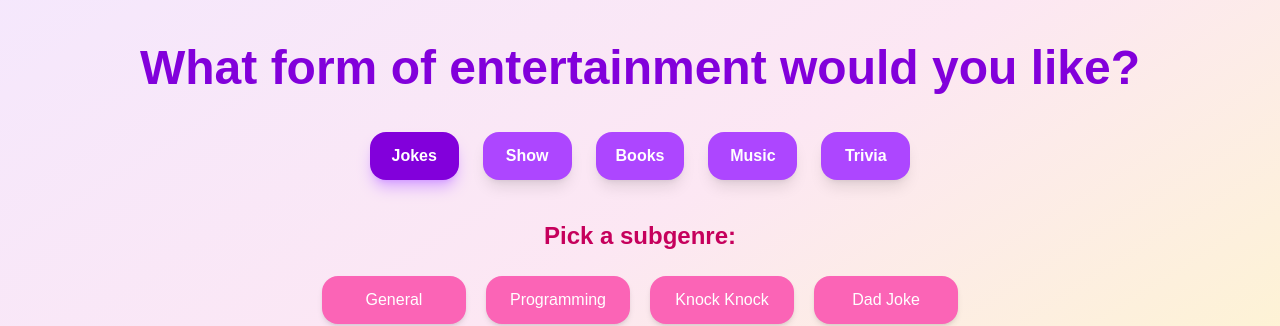
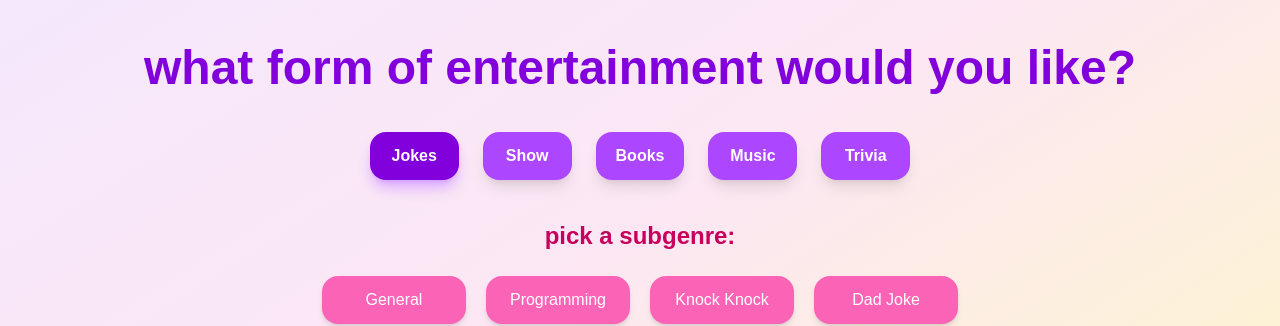
Before and after one commit to nupursol/final-project, a Next.js app: page / in a window 1280 px wide. Both pictures are taken after a click on the button "Jokes". Shown: the part 172-498 px from the top of the page. Built offline with nearby package versions, Linux system fonts and the light colour scheme.

Commit message:
Added comments

```diff
--- a/app/page.tsx
+++ b/app/page.tsx
@@ -1,4 +1,11 @@
-"use client";
+/**
+ *  Final Project Entertainment App
+ *  by Nupur Solanki, Jason Anghad, Kevin Li, Jason Senecharles, Liala Jama
+ *
+ *  This file was collaborative and contributed to by all 5 of us
+ */
+
+"use client"; //client-side component
 import dynamic from "next/dynamic";
 import { useState } from "react";
 import { motion } from "framer-motion";
@@ -8,10 +15,11 @@ import Jokes from "@/components/Jokes";
 import Books from "@/components/Books";
 import Trivia from "@/components/Trivia";
 
-// Dynamic import Lottie (disable SSR)
+// lottie animation so we disable server-side rendering here
 const Lottie = dynamic(() => import("lottie-react"), { ssr: false });
-import animationData from "@/public/lottie/entertainment.json";
+import animationData from "@/public/lottie/entertainment.json"; //animation imported from lottie.com
 
+// entertainment types + subgenres
 const entertainmentOptions = {
     Jokes: ["General", "Programming", "Knock Knock", "Dad Joke"],
     Show: ["Drama", "Romance", "Action", "Comedy", "Crime", "Science-Fiction"],
@@ -21,33 +29,38 @@ const entertainmentOptions = {
 };
 
 export default function HomePage() {
+    // keeps track of which main form (jokes, shows, etc.) is picked
     const [selectedForm, setSelectedForm] = useState<keyof typeof entertainmentOptions | null>(null);
+    // keeps track of which subgenre is picked
     const [selectedSubgenre, setSelectedSubgenre] = useState<string>("");
+
+    // when someone picks a main entertainment form
     const handleFormSelect = (form: keyof typeof entertainmentOptions) => {
         setSelectedForm(form);
-        setSelectedSubgenre("");
+        setSelectedSubgenre(""); // reset subgenre when form changes
     };
+
+    // when someone picks a subgenre
     const handleSubgenreSelect = (sub: string) => {
         setSelectedSubgenre(sub);
     };
+
     return (
         <main className="min-h-screen bg-gradient-to-br from-purple-100 via-pink-100 to-yellow-100 flex flex-col items-center justify-start p-6">
-            {/* 🎬 Fade-in Lottie Animation */}
-            <motion.div initial={{ opacity: 0, scale: 0.8 }} animate={{ opacity: 1, scale: 1 }} transition={{ duration: 1 }}
-                className="mb-8"
-            >
+            {/* lottie animation at the top with fade-in effect */}
+            <motion.div initial={{ opacity: 0, scale: 0.8 }} animate={{ opacity: 1, scale: 1 }} transition={{ duration: 1 }} className="mb-8">
                 <Lottie animationData={animationData} className="w-40 h-40" loop />
             </motion.div>
-            {/* Page Title */}
+
+            {/* main page title */}
             <motion.h1 initial={{ opacity: 0, y: -20 }} animate={{ opacity: 1, y: 0 }} transition={{ duration: 0.8 }}
-                className="text-3xl md:text-5xl font-extrabold mb-10 text-center text-purple-700"
-            >
-                What form of entertainment would you like?
+                       className="text-3xl md:text-5xl font-extrabold mb-10 text-center text-purple-700">
+                what form of entertainment would you like?
             </motion.h1>
-            {/* Form Options */}
+
+            {/* buttons for each form type (jokes, shows, etc.) */}
             <motion.div initial={{ opacity: 0 }} animate={{ opacity: 1 }} transition={{ delay: 0.5 }}
-                className="grid grid-cols-2 md:grid-cols-5 gap-6 mb-10"
-            >
+                        className="grid grid-cols-2 md:grid-cols-5 gap-6 mb-10">
                 {Object.keys(entertainmentOptions).map((form) => (
                     <motion.button whileHover={{ scale: 1.1 }} whileTap={{ scale: 0.95 }} key={form}
                                    onClick={() => handleFormSelect(form as keyof typeof entertainmentOptions)}
@@ -55,25 +68,23 @@ export default function HomePage() {
                                        selectedForm === form
                                            ? "bg-purple-700 shadow-purple-400/60"
                                            : "bg-purple-500 hover:bg-purple-600 hover:shadow-purple-300/60"
-                        }`}
-                    >
+                                   }`}>
                         {form}
                     </motion.button>
                 ))}
             </motion.div>
-            {/* Subgenre Options */}
+
+            {/* show subgenre buttons after a form is selected */}
             {selectedForm && (
                 <>
                     <motion.h2 initial={{ opacity: 0 }} animate={{ opacity: 1 }} transition={{ delay: 0.6 }}
-                        className="text-2xl font-bold mb-6 text-pink-700"
-                    >
-                        Pick a subgenre:
+                               className="text-2xl font-bold mb-6 text-pink-700">
+                        pick a subgenre:
                     </motion.h2>
                     <motion.div initial={{ opacity: 0 }} animate={{ opacity: 1 }} transition={{ delay: 0.7 }}
                                 className={`grid grid-cols-2 ${
                                     entertainmentOptions[selectedForm].length === 4 ? "md:grid-cols-4" : "md:grid-cols-3"
-                        } gap-5 mb-12`}
-                    >
+                                } gap-5 mb-12`}>
                         {entertainmentOptions[selectedForm].map((sub) => (
                             <motion.button key={sub} whileHover={{ scale: 1.1 }} whileTap={{ scale: 0.95 }}
                                            onClick={() => handleSubgenreSelect(sub)}
@@ -81,25 +92,23 @@ export default function HomePage() {
                                                selectedSubgenre === sub
                                                    ? "bg-pink-600 shadow-pink-400/50"
                                                    : "bg-pink-400 hover:bg-pink-500 hover:shadow-pink-300/50"
-                                }`}
-                            >
+                                           }`}>
                                 {sub}
                             </motion.button>
                         ))}
                     </motion.div>
                 </>
             )}
-            {/* Recommendations Display */}
+
+            {/* show the actual recommendations once both form and subgenre are picked */}
             {selectedForm && selectedSubgenre && (
-                <motion.div initial={{ opacity: 0, y: 30 }} whileInView={{ opacity: 1, y: 0 }} viewport={{ once: true }}
-                    transition={{ duration: 0.8 }}
-                    className="w-full max-w-3xl p-6 bg-white rounded-2xl shadow-2xl border border-purple-300 hover:shadow-[0_0_20px_5px_rgba(168,85,247,0.5)] transition-all duration-500"
-                >
+                <motion.div initial={{ opacity: 0, y: 30 }} whileInView={{ opacity: 1, y: 0 }} viewport={{ once: true }} transition={{ duration: 0.8 }}
+                            className="w-full max-w-3xl p-6 bg-white rounded-2xl shadow-2xl border border-purple-300 hover:shadow-[0_0_20px_5px_rgba(168,85,247,0.5)] transition-all duration-500">
                     {selectedForm === "Show" && <Shows subgenre={selectedSubgenre} />}
                     {selectedForm === "Music" && <Music subgenre={selectedSubgenre} />}
                     {selectedForm === "Jokes" && <Jokes subgenre={selectedSubgenre} />}
                     {selectedForm === "Books" && <Books subgenre={selectedSubgenre} />}
-                    {selectedForm === "Trivia" && <Trivia category= {selectedSubgenre}/>}
+                    {selectedForm === "Trivia" && <Trivia category={selectedSubgenre} />}
                 </motion.div>
             )}
         </main>
--- a/components/Books.tsx
+++ b/components/Books.tsx
@@ -1,4 +1,6 @@
-// This component by Liala Jama
+/**
+ *   Liala Jama's component
+ */
 "use client"
 import {useEffect, useState} from "react";
 
--- a/components/Jokes.tsx
+++ b/components/Jokes.tsx
@@ -1,3 +1,7 @@
+/**
+ *   Jason Anghad's component
+ */
+
 "use client" //necessary for client side components in Next
 import {useEffect, useState} from "react";
 
@@ -23,7 +27,7 @@ export default function Jokes ( {subgenre}: JokesProps) {
         setLoading(true);
         try {
 
-            let jokeType = "general"; //Makes the default joke general
+            let jokeType = "general"; //Makes the default joke general but can be changed based on the subgenre selected
 
             if (subgenre === "Programming") {
                 jokeType = "programming";
@@ -45,18 +49,18 @@ export default function Jokes ( {subgenre}: JokesProps) {
             setLoading(false);
         }
     };
-    useEffect(() => {
+    useEffect(() => { //Fetches the joke when the subgenre changes
         fetchJoke();
     }, [subgenre]);
 
-    if (loading)
+    if (loading) //If the joke is still loading, show a loading message
         return <p className = "text-center">Loading...</p>;
 
-    if (!joke) {
+    if (!joke) { //If there is no joke, show a message saying that there is no joke for the subgenre
         return <p className = "text-center text-gray-500 italic">No joke found for &quot;{subgenre}&quot;.</p>;
     }
 
-    return (
+    return ( //styling the joke with formatting
         <div className="p-4 mt-4 bg-gray-200 rounded-lg shadow">
         <p className="text-lg font-semibold text-gray-700">{joke.setup}</p>
         <p className="mt-2 text-gray-900 italic">{joke.punchline}</p>
--- a/components/Trivia.tsx
+++ b/components/Trivia.tsx
@@ -129,7 +129,6 @@ export default function Trivia({ category }: TriviaProps) {
                             )}
                             </div>
                         )}
-
                         <p className="text-sm text-gray-500 mt-2">
                             Category: {q.category} | Difficulty: {q.difficulty}
                         </p>
```
Also changed, not shown: components/Shows.tsx (+23 -10 lines). Lines whose indentation alone changed are shown as unchanged.
